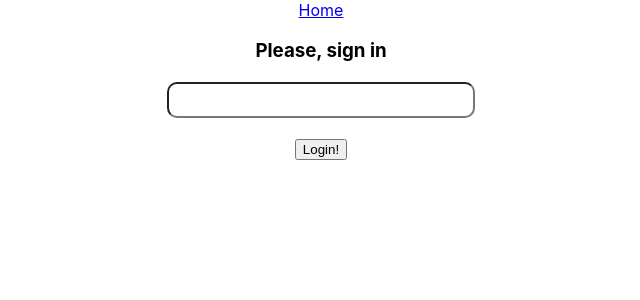
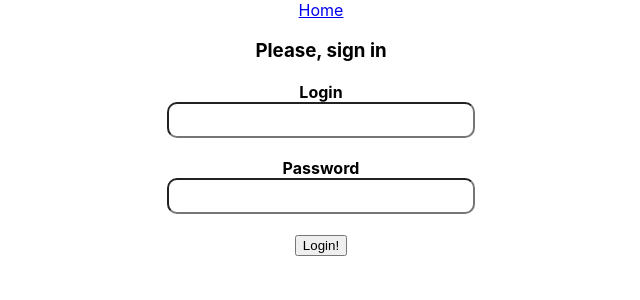
Before and after one commit to ivanishko/todolist, a React (Create React App) app: page /login in a window 1280 px wide. Shown: the top 300 px of the page, without its empty margins (319-959 px from the left). Built offline with nearby package versions, Linux system fonts and the light colour scheme.

Commit message:
Auth with password

```diff
--- a/public/index.html
+++ b/public/index.html
@@ -25,7 +25,7 @@
       work correctly both with client-side routing and a non-root public URL.
       Learn how to configure a non-root public URL by running `npm run build`.
     -->
-    <title>React App</title>
+    <title>ToDo List</title>
   </head>
   <body>
     <noscript>You need to enable JavaScript to run this app.</noscript>
--- a/src/App.js
+++ b/src/App.js
@@ -9,7 +9,6 @@ import DeskDetail from "./components/DeskDetail/DeskDetail";
 import Login from "./components/Login/Login";
 import {FontAwesomeIcon} from "@fortawesome/react-fontawesome";
 import {faCheck,faTrashAlt} from "@fortawesome/free-solid-svg-icons";
-import {Redirect} from "react-router";
 
 const options = [
     {
@@ -233,16 +232,19 @@ class App extends Component{
     logoutHandler = () => {
         this.setState(
             prevState => ({
-                login: ''
+                login: '',
+                password: ''
             }),
-            () => {localStorage.setItem('login', '')}
+            () => {
+                localStorage.setItem('login', '');
+                localStorage.setItem('password', '');
+            }
     );
 
 
     };
 
     render() {
-        console.log('this.state', this.state);
         return (
             <div className="App">
             <BrowserRouter>
--- a/src/components/Desk/Desk.js
+++ b/src/components/Desk/Desk.js
@@ -9,7 +9,6 @@ import Input from '../UI/Input/Input';
 import Button from '../UI/Button/Button'
 import Select from '../UI/Select/Select';
 import {Link} from "react-router-dom";
-import { BrowserRouter as Router } from 'react-router-dom'
 import {withRouter} from 'react-router-dom'
 
 
@@ -145,6 +144,7 @@ class Desk extends Component{
                     <button className="btn delete delete-desk" onClick={this.deleteDesk}><FontAwesomeIcon icon={faTimes}   /></button>
                     <Link to={`/desk/${this.props.id}`}><h3>Desk {this.props.title} (ID: {this.props.id})</h3></Link>
                     <Input
+                        type="text"
                         onChange={this.onChangeTaskInput}
                         value={this.state.task}
                         onKeyUp={this.checkEnterKey}
--- a/src/components/DeskDetail/DeskDetail.js
+++ b/src/components/DeskDetail/DeskDetail.js
@@ -97,8 +97,7 @@ class DeskDetail extends Component {
     };
 
     componentDidUpdate(prevProps) {
-        console.log('componentDidUpdateDESKDETAIL');
-        if (this.props.title != prevProps.title && !this.props.title ) {
+        if (this.props.title !== prevProps.title && !this.props.title ) {
             this.props.history.push('/');
         }
     }
@@ -114,6 +113,7 @@ class DeskDetail extends Component {
                 <div className="deskItem">
 
                         <Input
+                            type="text"
                             onChange={this.onChangeTaskInput}
                             value={this.state.task}
                             onKeyUp = {this.checkEnterKey}
--- a/src/components/Desklist/Desklist.js
+++ b/src/components/Desklist/Desklist.js
@@ -2,7 +2,7 @@ import React, {Component} from 'react';
 import Input from "../UI/Input/Input";
 import Button from "../UI/Button/Button";
 import withAuth from "../../hoc/WithAuth/WithAuth";
-import {withRouter, Redirect} from "react-router";
+import {withRouter} from "react-router";
 
 class Desklist extends Component {
 
@@ -14,27 +14,25 @@ class Desklist extends Component {
 
          this.setState(
              prevState => ({
-                 login: ''
+                 login: '',
+                 password: ''
              }),
-             () => {localStorage.setItem('login', '')}
+             () => {
+                 localStorage.setItem('login', '');
+             }
          );
-         //this.props.logoutHandler();
-         console.log('logoutHandler this.props', this.props);
 
     };
 
+
      componentDidUpdate(prevProps, prevState) {
-         console.log('componentDidUpdateDESKList');
-         console.log('this.state.',this.state,'prevState',prevState);
          if (this.state.login  !== prevState.login && !this.state.login ) {
-             console.log('yes i have');
              this.props.history.push('/');
          }
      }
 
     render()
     {
-        console.log('this.props.', this.props);
         return (
             <div>
                 <div>
@@ -46,6 +44,7 @@ class Desklist extends Component {
 
                         <br/>
                         <Input
+                            type="text"
                             onChange={this.props.onChangeDeskInput}
                             value={this.props.desk}
                             onKeyUp={this.props.onKeyUp}
--- a/src/components/Login/Login.js
+++ b/src/components/Login/Login.js
@@ -3,10 +3,32 @@ import './Login.css'
 import Input from '../UI/Input/Input'
 import {withRouter,Link} from "react-router-dom";
 
+
+
+const users = [
+    {
+        login: 'qwe',
+        password: '123'
+    },
+    {
+        login: 'asd',
+        password: '123'
+    },
+    {
+        login: 'zxc',
+        password: '123'
+    },
+];
+
+
+
 class Login extends Component {
     state = {
         login: '',
+        password: ''
     };
+
+
 
     onChangeLoginInput = (event) => {
         this.setState({
@@ -15,8 +37,20 @@ class Login extends Component {
         )
     };
 
+    onChangePassInput = (event) => {
+        this.setState({
+                password: event.target.value
+            }
+        )
+    };
+
+
     loginHandler = () => {
-        localStorage.setItem('login', this.state.login);
+       const userAuth = users.find(user => user.login === this.state.login);
+
+       if  (userAuth && (userAuth.password === this.state.password)) {
+            localStorage.setItem('login', this.state.login);
+        }
 
         this.setState(
             {
@@ -47,10 +81,20 @@ class Login extends Component {
                 <Link to="/">Home</Link>
                 <h3>Please, sign in</h3>
                 <Input
+                    label="Login"
+                    type="text"
                     onChange={this.onChangeLoginInput}
                     value={this.state.login}
                     onKeyUp={this.checkEnterKey}
                 />
+                <Input
+                    label="Password"
+                    type="password"
+                    onChange={this.onChangePassInput}
+                    value={this.state.password}
+
+                />
+
 
                 <button onClick={this.loginHandler}>Login!</button>
 
--- a/src/components/UI/Input/Input.js
+++ b/src/components/UI/Input/Input.js
@@ -9,14 +9,16 @@ const Input = props => {
 
     return (
         <div className={cls.join(' ')}>
+            <b><label htmlFor={props.label}>{props.label}</label></b>
+            <br/>
             <input
-                type="text"
+                id={props.label}
+                type={props.type}
                 value={props.value  !== ' ' ? props.value : ''}
                 onChange={props.onChange}
                 onKeyUp={props.onKeyUp}
             />
         </div>
-
     )
 };
 
```
